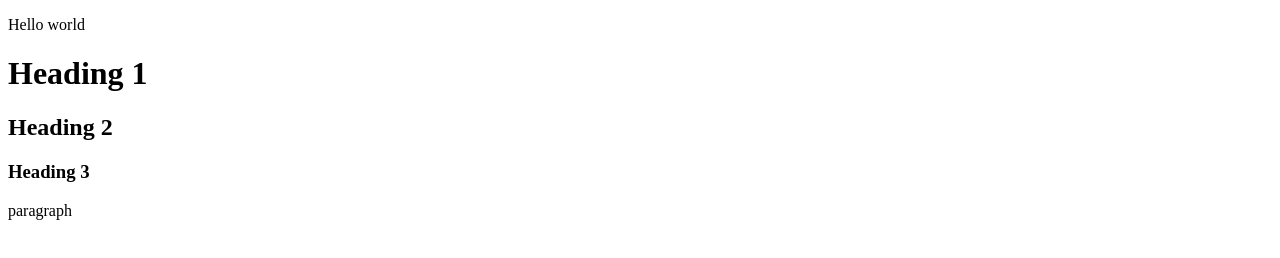
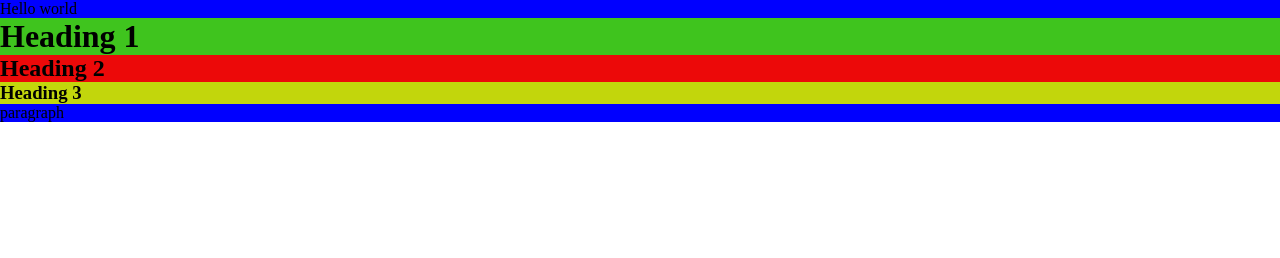
Before and after one commit to bigpanda883-design/cohort7git, a website: page index.html in a window 1280 px wide. Drawn offline with Linux system fonts and the light colour scheme.

Commit message:
i added css

```diff
--- /dev/null
+++ b/index.css
@@ -0,0 +1,19 @@
+*{
+    margin: 0;
+    padding: 0;
+}
+p{
+    background-color: blue;
+}
+h1{
+    width: 100%;
+    background-color: rgb(63, 196, 30);
+}
+h2{
+    width: 100%;
+    background-color: rgb(236, 9, 9);
+}
+h3{
+    width: 100%;
+    background-color: rgb(194, 214, 12);
+}
--- a/index.html
+++ b/index.html
@@ -4,6 +4,7 @@
     <meta charset="UTF-8">
     <meta name="viewport" content="width=device-width, initial-scale=1.0">
     <title>Document</title>
+    <link rel="stylesheet" href="index.css">
 </head>
 <body>
     <p>Hello world</p>
```
